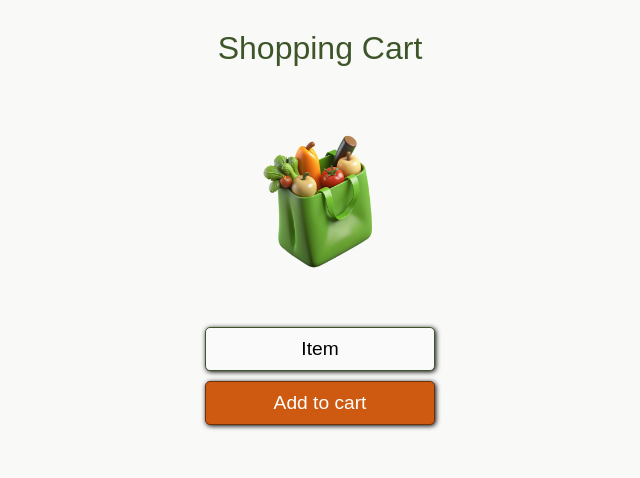
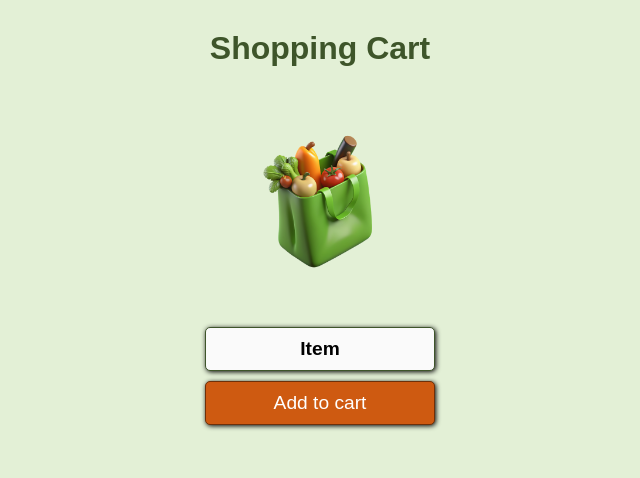
Before and after one commit to Silvi16/Shopping-Cart, a plain HTML site: page index.html in a window 1280 px wide. Shown: the whole page, without its empty margins (320-960 px from the left). Drawn offline with Linux system fonts and the light colour scheme; no server answers.

Commit message:
Changed font weight and inut box padding

```diff
--- a/index.css
+++ b/index.css
@@ -10,7 +10,7 @@
     --background-color: #000000;
     --dark-green: #3e552a;
     --mid-green: #9dbe81;
-    --light-green: #f9faf8;
+    --light-green: #e3f0d6;
     --lightest-green: #fafafa;
     --orange-color: #ce5a11;
     --dark-orange: #6e3009;
@@ -32,7 +32,7 @@ body {
 
 .title {
     font-size: 2rem;
-    font-weight: 500;
+    font-weight: 900;
     margin-bottom: 20px;
     color: var(--dark-green);
 }
@@ -58,6 +58,7 @@ img {
     font-family: inherit;
     font-size: 1.2rem;
     padding: 10px 0;
+    font-weight: 600;
     text-align: center;
     border: 1px solid var(--dark-green);
     box-shadow: 1px 1px 5px var(--background-color);
@@ -115,12 +116,13 @@ ul {
 ul li {
     flex-grow: 1; /* so that the items fill the full width of the container*/
     text-align: center;
-    padding: 15px;
+    padding: 12px;
     border:  1px solid var(--lightest-green);
     background-color: var(--lightest-green);
     border-radius: 5px;
     box-shadow: 0px 1px 4px var(--background-color);
     font-size: 1.2rem;
+    font-weight: 700;
     color: rgb(35, 46, 40);
 }
 
```
